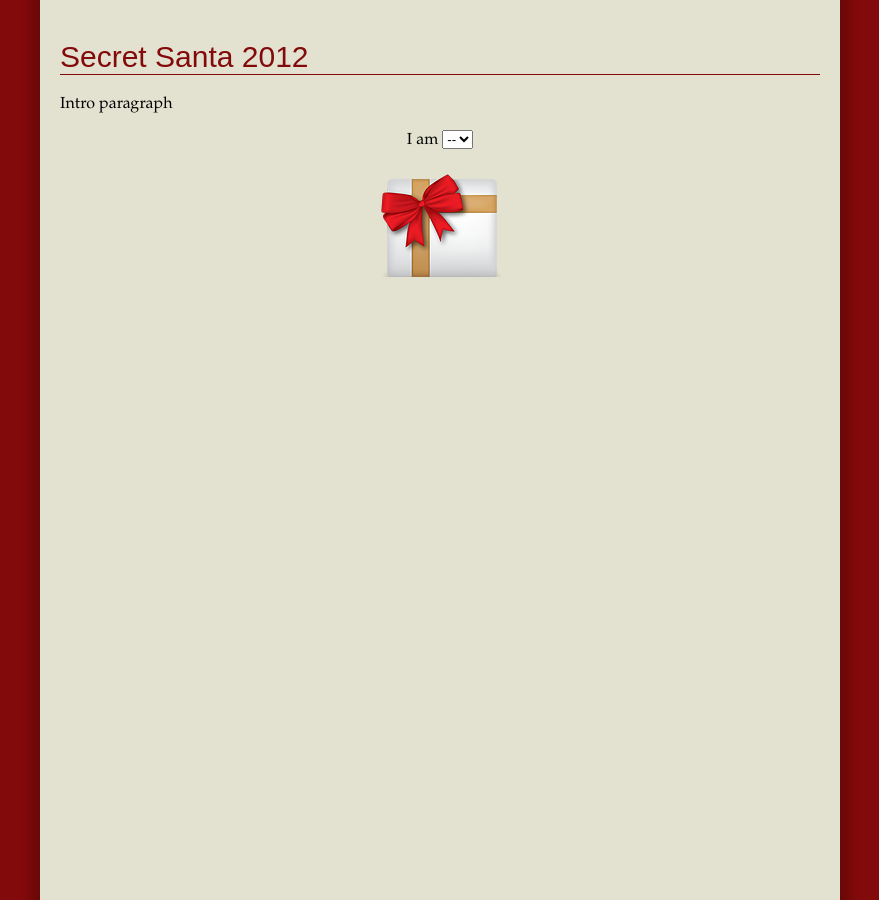
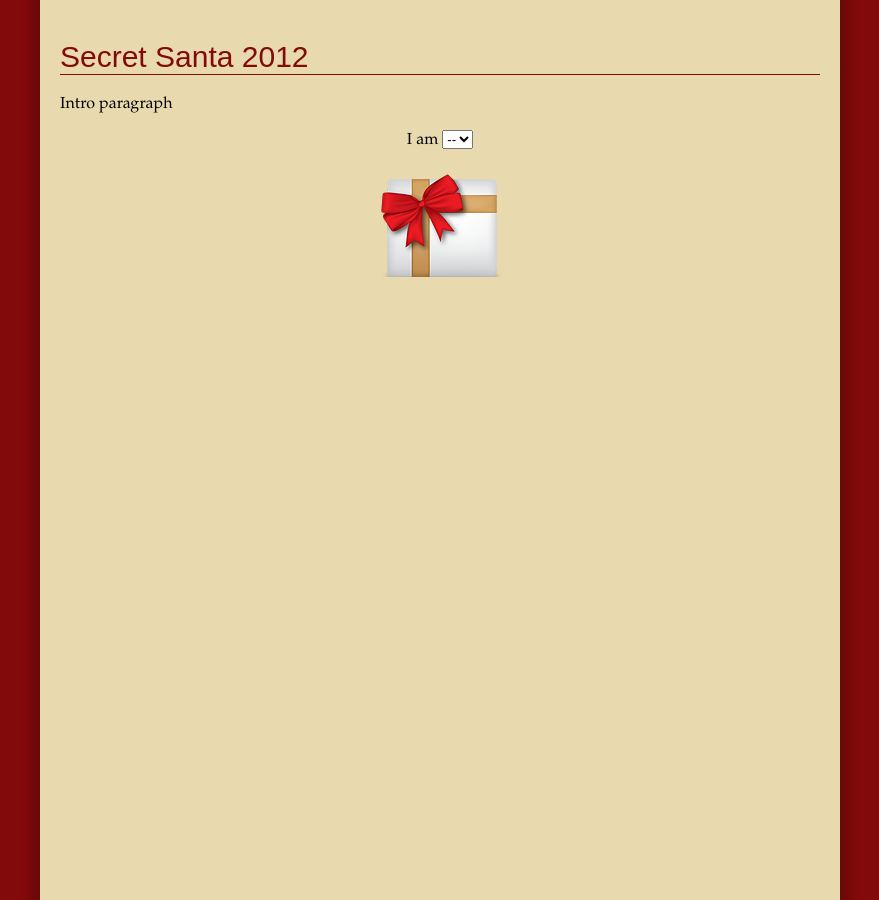
Before and after one commit to pbaehr/secretsanta, a Django app: page / in a window 1280 px wide. Shown: the whole page, without its empty margins (200-1079 px from the left). Run offline with Django 3.2, Linux system fonts and the light colour scheme; data that the repository does not hold is empty.

Commit message:
Update wrapper color

```diff
--- a/secretsanta/static/css/main.css
+++ b/secretsanta/static/css/main.css
@@ -15,7 +15,7 @@ html, body
     padding: 20px;
     height: 100%;
     box-shadow: 0 0 10px 8px rgba(0, 0, 0, .2);
-    background-color: #e3e2d1;
+    background-color: #e8daae;
 }
 
 h1
```
